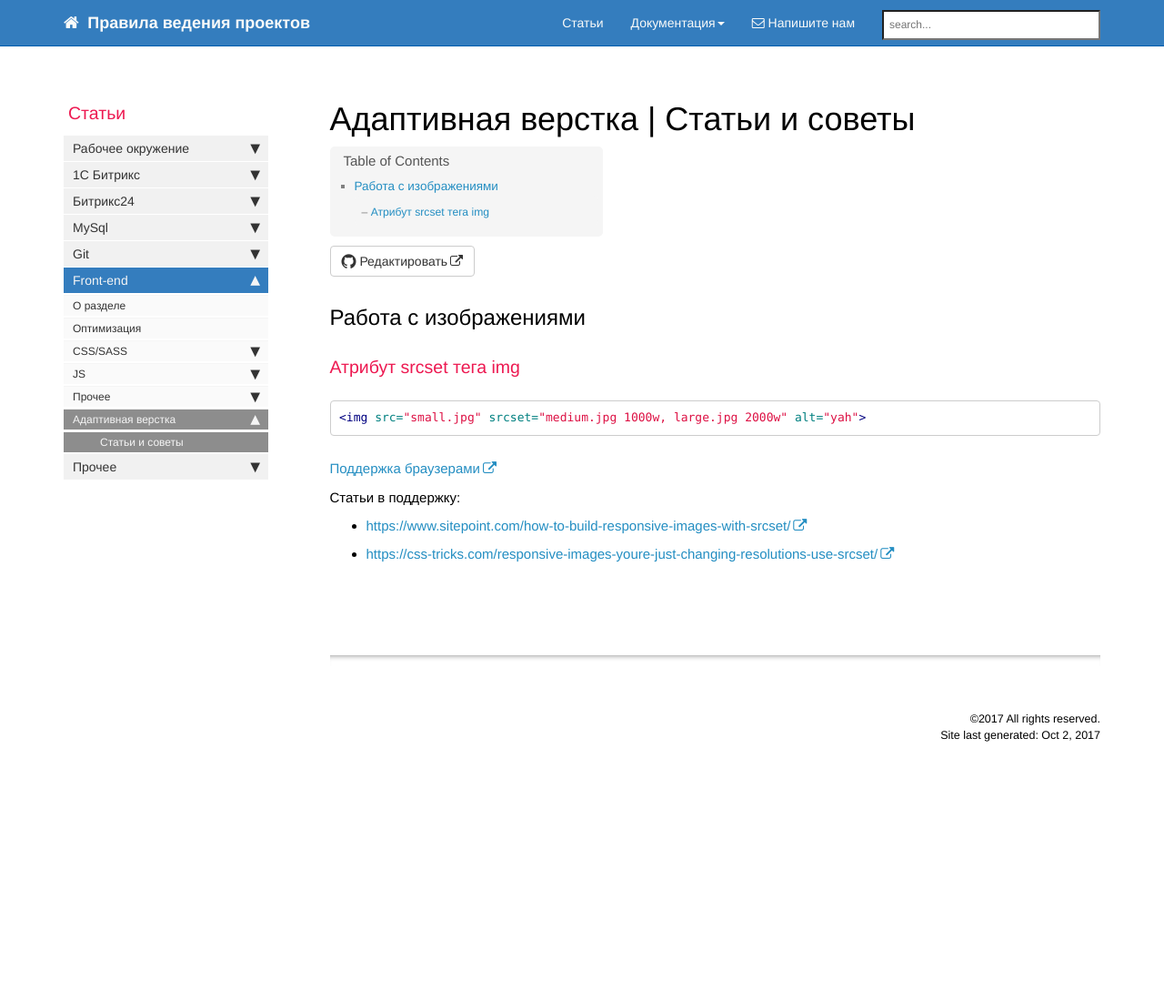
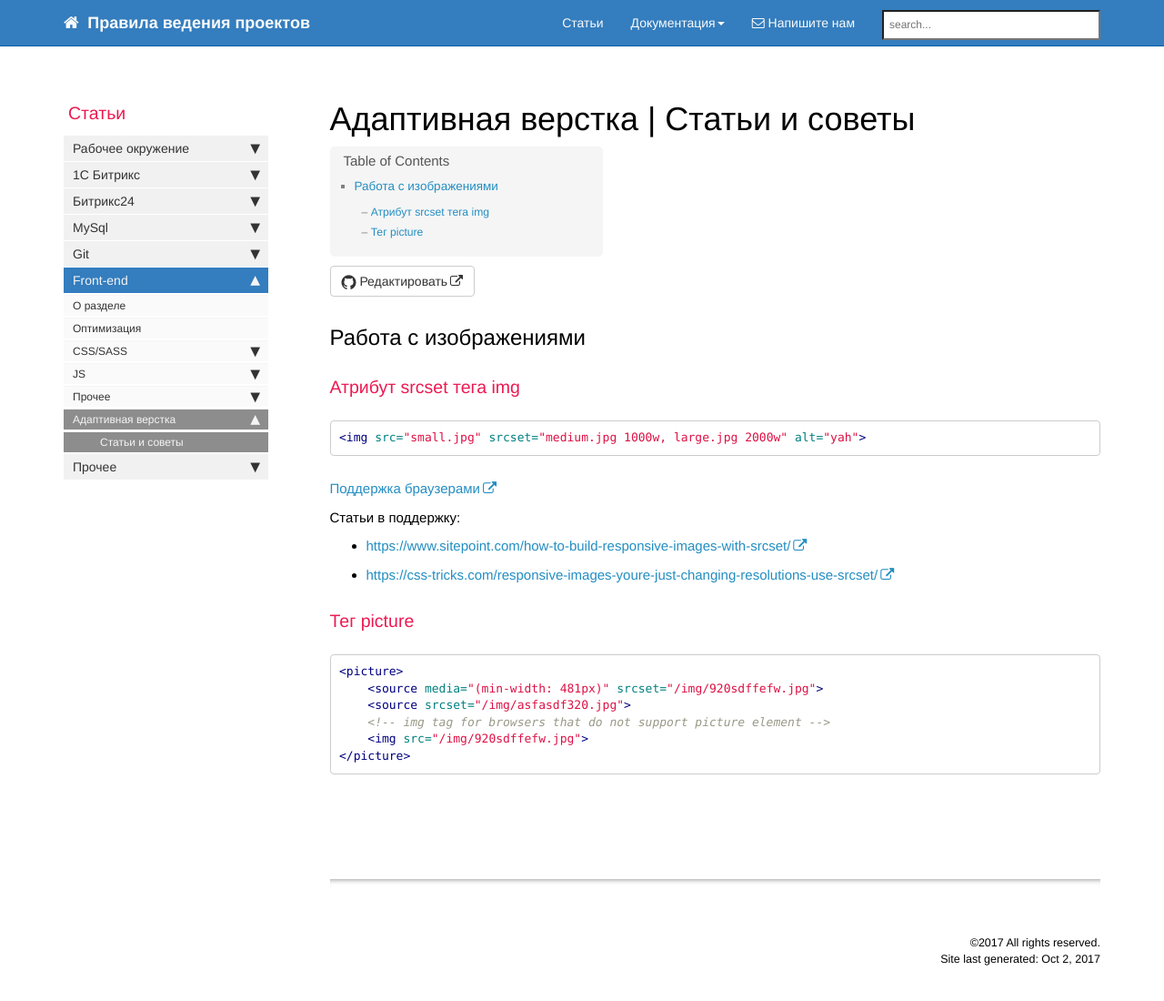
Before and after one commit to gdecider/gdecider.github.io, a Jekyll site: the page built from pages/articles/articles_frontend-adaptiv-articles.md, in a window 1280 px wide and 1114 px high. Shown: the top 1100 px of the window at 91% size. Built offline with Jekyll 4.4.1, drawn with Linux system fonts in a browser that asks for light colours; nearby versions of some CDN libraries; comment, search, counter and statistics services are not loaded.

Commit message:
Update articles_frontend-adaptiv-articles.md

````diff
--- a/pages/articles/articles_frontend-adaptiv-articles.md
+++ b/pages/articles/articles_frontend-adaptiv-articles.md
@@ -22,3 +22,14 @@ toc: true
 
 * [https://www.sitepoint.com/how-to-build-responsive-images-with-srcset/](https://www.sitepoint.com/how-to-build-responsive-images-with-srcset/)
 * [https://css-tricks.com/responsive-images-youre-just-changing-resolutions-use-srcset/](https://css-tricks.com/responsive-images-youre-just-changing-resolutions-use-srcset/)
+
+### Тег picture
+
+```html
+<picture>
+    <source media="(min-width: 481px)" srcset="/img/920sdffefw.jpg">
+    <source srcset="/img/asfasdf320.jpg">
+    <!-- img tag for browsers that do not support picture element -->
+    <img src="/img/920sdffefw.jpg">
+</picture>
+```
````
